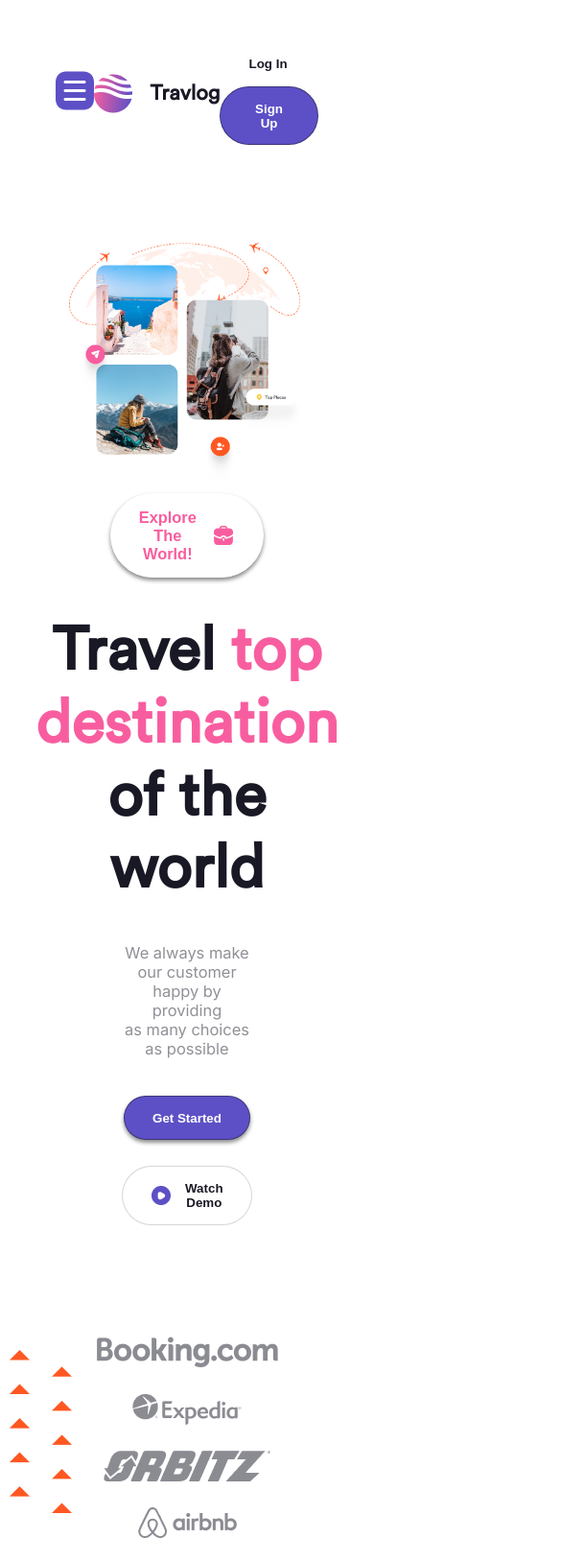
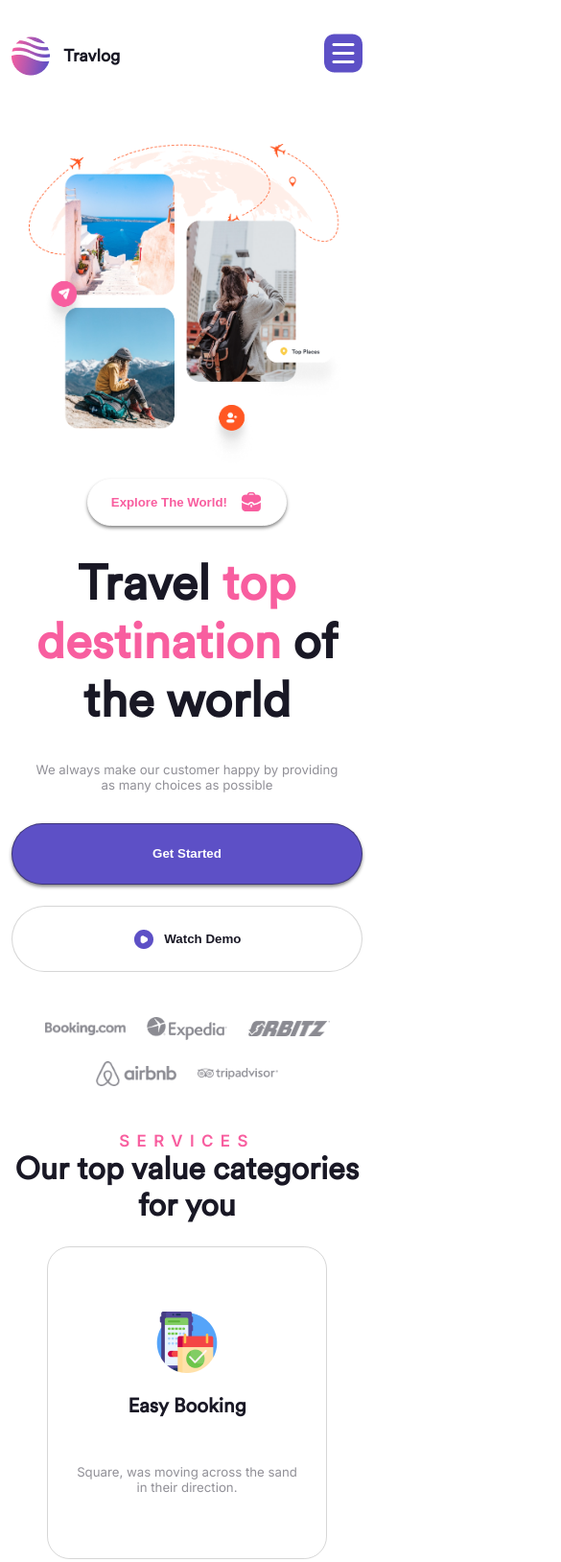
Before and after one commit to ghassen-git/test-git-sass, a website: page index.html in a window 390 px wide. Shown: the top 1628 px of the page at 96% size, 585 px wide, since content can reach past the window. Drawn offline with Linux system fonts and the light colour scheme.

Commit message:
feat(responsive) add responsive

```diff
--- a/index.html
+++ b/index.html
@@ -29,7 +29,9 @@
           <li><a href="">contacts</a></li>
         </ul>
       </div>
-      <div><button class="login">log in</button><button>sign up</button></div>
+      <div class="nav-btns">
+        <button class="login">log in</button><button>sign up</button>
+      </div>
     </nav>
     <section class="hero-section">
       <div class="hero-section-text">
--- a/sass/_queries.scss
+++ b/sass/_queries.scss
@@ -111,3 +111,107 @@
     }
   }
 }
+@media (max-width: 54em) {
+  section {
+    margin: 4.6rem 0;
+  }
+  html {
+    font-size: 47%;
+  }
+  body {
+    background: none;
+    margin: 0 3.2rem;
+  }
+  .discount-section {
+    img {
+      width: 200%;
+    }
+  }
+  .features {
+    img {
+      width: 23%;
+    }
+  }
+  .pricing-section {
+    .header-pricing-section {
+      display: block;
+      .pricing-section-btns {
+        margin-top: 3.2rem;
+      }
+    }
+    .pricing-containers {
+      flex-direction: column;
+      .container {
+        width: 53%;
+      }
+    }
+  }
+}
+@media (max-width: 41.75em) {
+  .pink-text {
+    margin-bottom: 0;
+  }
+  body {
+    margin: 0 1.6rem;
+  }
+  html {
+    font-size: 46%;
+  }
+  nav {
+    flex-direction: row-reverse;
+  }
+  .nav-btns {
+    display: none;
+  }
+  .hero-section {
+    padding: 0;
+    .hero-section-text {
+      width: 100%;
+      .hero-btns {
+        width: 100%;
+
+        button {
+          padding: 3.2rem 3.2rem;
+          width: 100%;
+        }
+      }
+    }
+  }
+  .features {
+    padding: 0;
+    margin: 6.4rem 0;
+  }
+  .scroled-section {
+    padding: 0;
+    .header-scroled-section {
+      margin-bottom: 1rem;
+    }
+    .scroled-container {
+      flex-direction: column;
+      padding-top: 0;
+      padding-bottom: 0;
+      .scroled-container-content {
+        width: 100%;
+        padding: 3.2rem;
+      }
+    }
+  }
+  .pricing-section {
+    padding: 2rem 0;
+    .pricing-containers {
+      .container {
+        .first-img {
+          max-height: 43rem;
+          margin-bottom: 1.6rem;
+        }
+        h3 {
+          margin-bottom: 2rem;
+        }
+        width: 100%;
+      }
+    }
+  }
+  .discount-section img {
+    width: 178%;
+  }
+}
```
Also changed, not shown: css/style.css.
